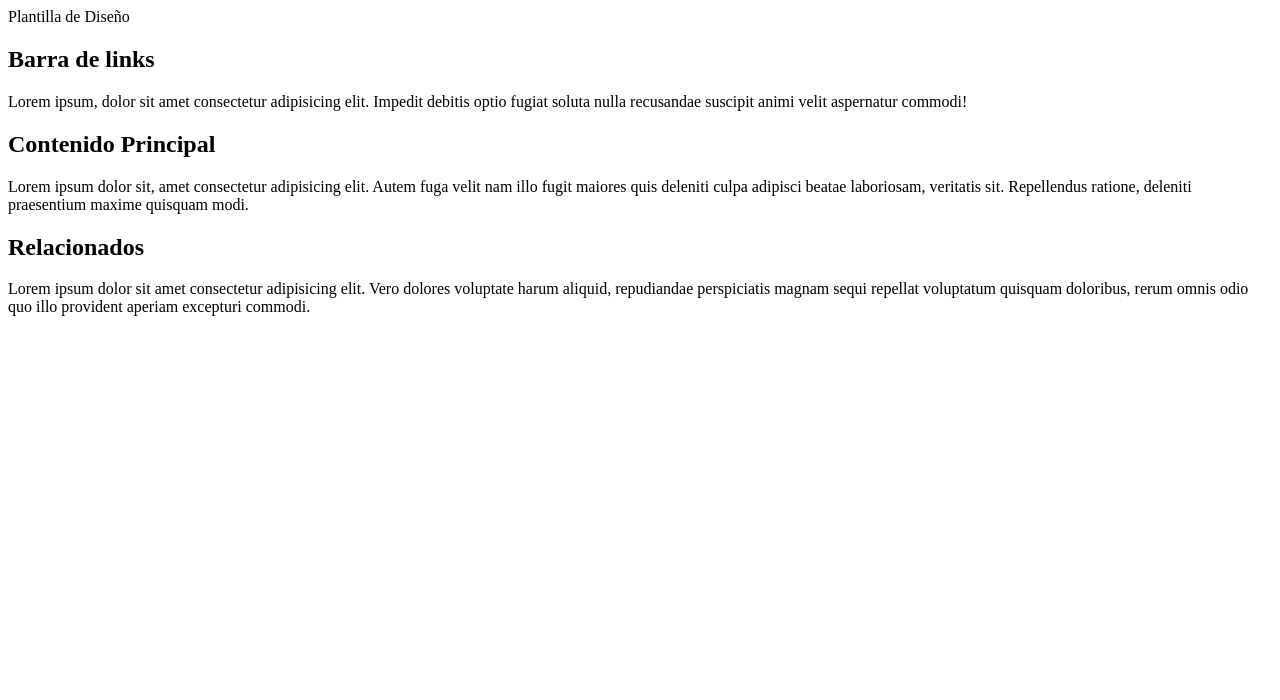
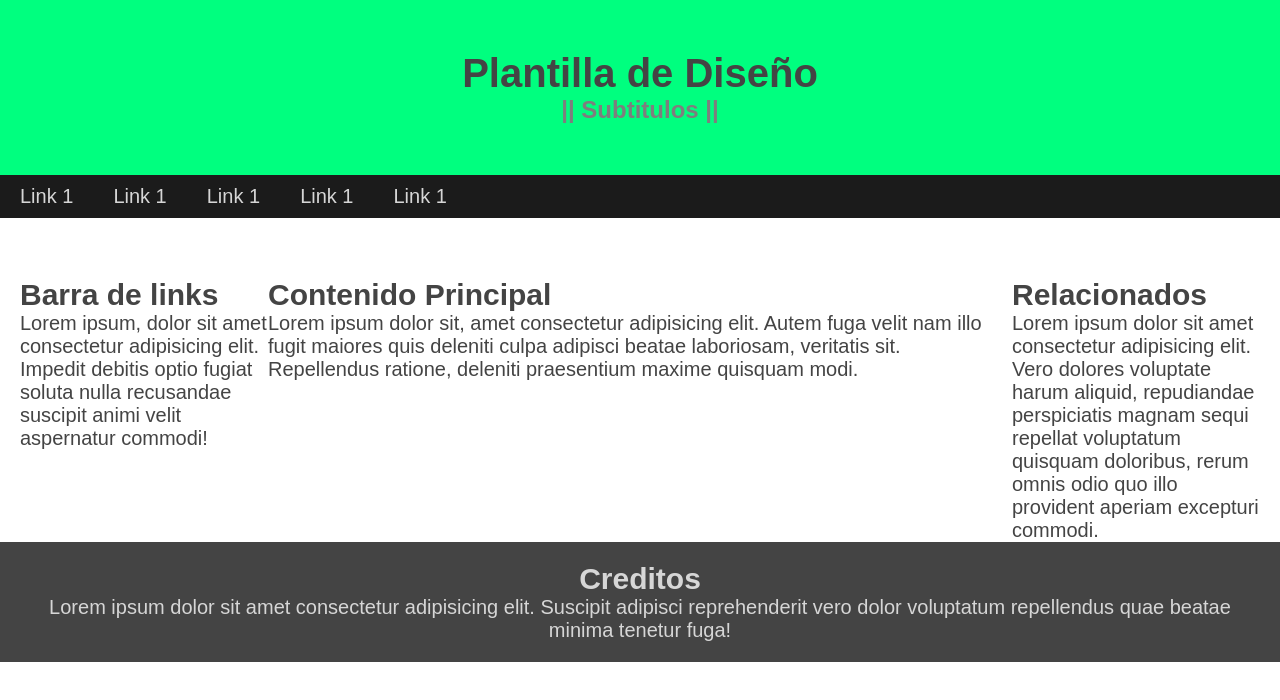
Before and after one commit to C0nej01/pagina-web-practica-, a plain HTML site: page index.html in a window 1280 px wide. Drawn offline with Linux system fonts and the light colour scheme.

Commit message:
A simple design

```diff
--- a/index.html
+++ b/index.html
@@ -7,13 +7,16 @@
     <link rel="stylesheet" href="styles.css">
 </head>
 <body>
-    <header>Plantilla de Diseño</header>
+    <header>
+        <h1>Plantilla de Diseño</h1>
+        <h4>|| Subtitulos ||</h4>
+    </header>
     <nav>
-        <a href="#"></a>
-        <a href=""></a>
-        <a href=""></a>
-        <a href=""></a>
-        <a href=""></a>
+        <a href="#">Link 1</a>
+        <a href="">Link 1</a>
+        <a href="">Link 1</a>
+        <a href="">Link 1</a>
+        <a href="">Link 1</a>
     </nav>
     <main>
         <aside>
@@ -31,5 +34,10 @@
     </main>
 
 
+    <footer>
+        <h2>Creditos</h2>
+        <p>Lorem ipsum dolor sit amet consectetur adipisicing elit. Suscipit adipisci reprehenderit vero dolor voluptatum repellendus quae beatae minima tenetur fuga!</p>
+    </footer>
+
 </body>
 </html>
--- a/styles.css
+++ b/styles.css
@@ -0,0 +1,90 @@
+html{
+    /* MATHEW FORMULE */
+    font-size: calc(15px + 0.390625vw);
+}
+body{
+    margin: 0;
+    font-family: Arial, Helvetica, sans-serif;
+}
+/* reset */
+*{
+    margin: 0;
+    padding: 0;
+    box-sizing: border-box;
+    color: #444444;
+}
+
+
+header{
+    padding: 4vw;
+    text-align: center;
+    background-color: springgreen;
+}
+header h1{
+    font-size: 2rem;
+}
+header h4{
+    color: #7e7e7e;
+    font-size: 1.2rem;
+}
+
+nav{
+    background: #1b1b1b;
+    overflow: hidden;
+    text-align: center;
+}
+nav a{
+    padding: .5rem 1rem;
+    float: left;
+    display: block;
+    color: #d6d6d6;
+    text-decoration: none;
+
+    transition: all .2s ease-in-out;
+}
+nav a:hover{
+    color: #000;
+    background-color: lightgreen;
+}
+
+
+/* COLUMNS */
+main{
+    margin: 3rem 1rem;
+}
+aside{
+    width: 20%;
+    float: left;
+}
+section{
+    width: 60%;
+    float: left;
+}
+article{
+    width: 20%;
+    float: left;
+}
+
+footer{
+    padding: 1rem 2rem;
+    clear: both;
+    background: #444444;
+    text-align: center;
+}
+footer > *{
+    color: #d6d6d6;
+}
+
+/* TABLETS */
+@media screen and (max-width: 700px){
+    aside,section,article{
+        width: 100%;
+        margin-block: 2rem;
+    }
+}
+/* MOBILE */
+@media screen and (max-width: 400px){
+    nav a{
+        width: 100%;
+    }
+}
```
